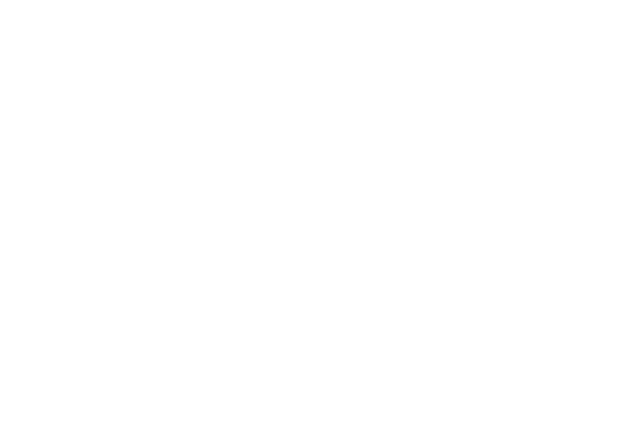
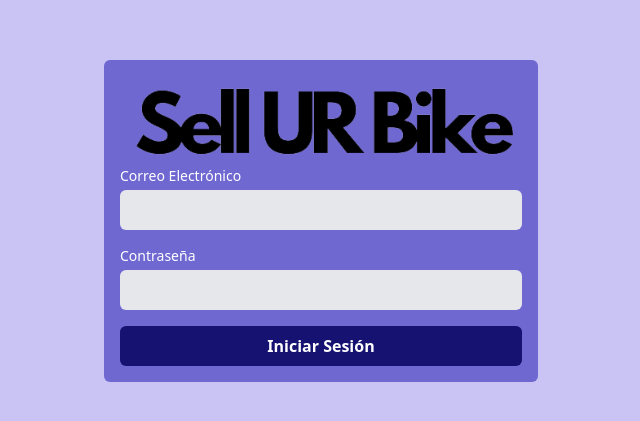
Before and after one commit to Carlos-Candela/sellurbike, a React (Vite) app in the folder dashboard/: page /admin/login in a window 1280 px wide. Before the commit this address had no page. Shown: the part 179-600 px from the top of the page, without its empty margins (319-959 px from the left). Built offline with nearby package versions, Linux system fonts and the light colour scheme.

Commit message:
Admin auth login panel

```diff
--- a/dashboard/src/router/routes/publicRoutes.jsx
+++ b/dashboard/src/router/routes/publicRoutes.jsx
@@ -3,9 +3,11 @@
 
 const Login = lazy(() => import('../../views/auth/Login'));
 const Register = lazy(() => import('../../views/auth/Register'));
+const AdminLogin = lazy(() => import('../../views/auth/AdminLogin'));
 
 const publicRoutes = [
   {path: '/login', element: <Login />},
   {path: '/register', element: <Register />},
+  {path: '/admin/login', element: <AdminLogin />},
 ];
 export default publicRoutes;
--- /dev/null
+++ b/dashboard/src/views/auth/AdminLogin.jsx
@@ -0,0 +1,81 @@
+import React, { useState } from "react";
+import logo from "../../assets/sellurbike.png";
+
+
+const AdminLogin = () => {
+    const [formLoginData, setFormLoginData] = useState({
+        email: "",
+        password: "",
+    });
+
+    const inputHandle = (e) => {
+        setFormLoginData({
+            ...formLoginData,
+            [e.target.name]: e.target.value,
+        });
+    }
+
+    const submit = (e) => {
+        e.preventDefault();
+        console.log(formLoginData);
+    }
+    return (
+        <>
+            <div className="min-w-screen min-h-screen bg-[#c9c4f4] flex justify-center items-center">
+                <div className="w-[450px] text-[#ffffff] p-2">
+                    <div className="bg-[#6f68d1] p-4 rounded-md">
+                        <img src={logo} alt="SellURBike" className="mx-auto" />
+                        <form onSubmit={submit}>
+                            <div className="mb-4">
+                                <label
+                                    htmlFor="email"
+                                    className="block text-sm font-medium text-white"
+                                >
+                                    Correo Electrónico
+                                </label>
+                                <input
+                                    onChange={inputHandle}
+                                    value={formLoginData.email}
+                                    type="email"
+                                    name="email"
+                                    id="email"
+                                    className="w-full px-3 py-2 mt-1
+              text-gray-700 bg-gray-200 rounded-md focus:outline-none
+              focus:ring focus:ring-indigo-100 focus:bg-white"
+                                />
+                            </div>
+                            <div className="mb-4">
+                                <label
+                                    htmlFor="password"
+                                    className="block text-sm font-medium text-white"
+                                >
+                                    Contraseña
+                                </label>
+                                <input
+                                    onChange={inputHandle}
+                                    value={formLoginData.password}
+                                    type="password"
+                                    name="password"
+                                    id="password"
+                                    className="w-full
+                                        px-3 py-2 mt-1 text-gray-700 bg-gray-200 rounded-md
+                                        focus:outline-none focus:ring focus:ring-indigo-100 focus:bg-white"
+                                />
+                            </div>
+                            <button
+                                type="submit"
+                                className="w-full py-2 px-4 bg-[#161271] text-white
+            font-bold rounded-md hover:bg-[#232342] focus:outline-none
+            focus:ring focus:ring-indigo-100 focus:bg-white cursor-pointer"
+                            >
+                                Iniciar Sesión
+                            </button>
+                        </form>
+                    </div>
+                </div>
+            </div>
+        </>
+    );
+};
+
+export default AdminLogin;
```
